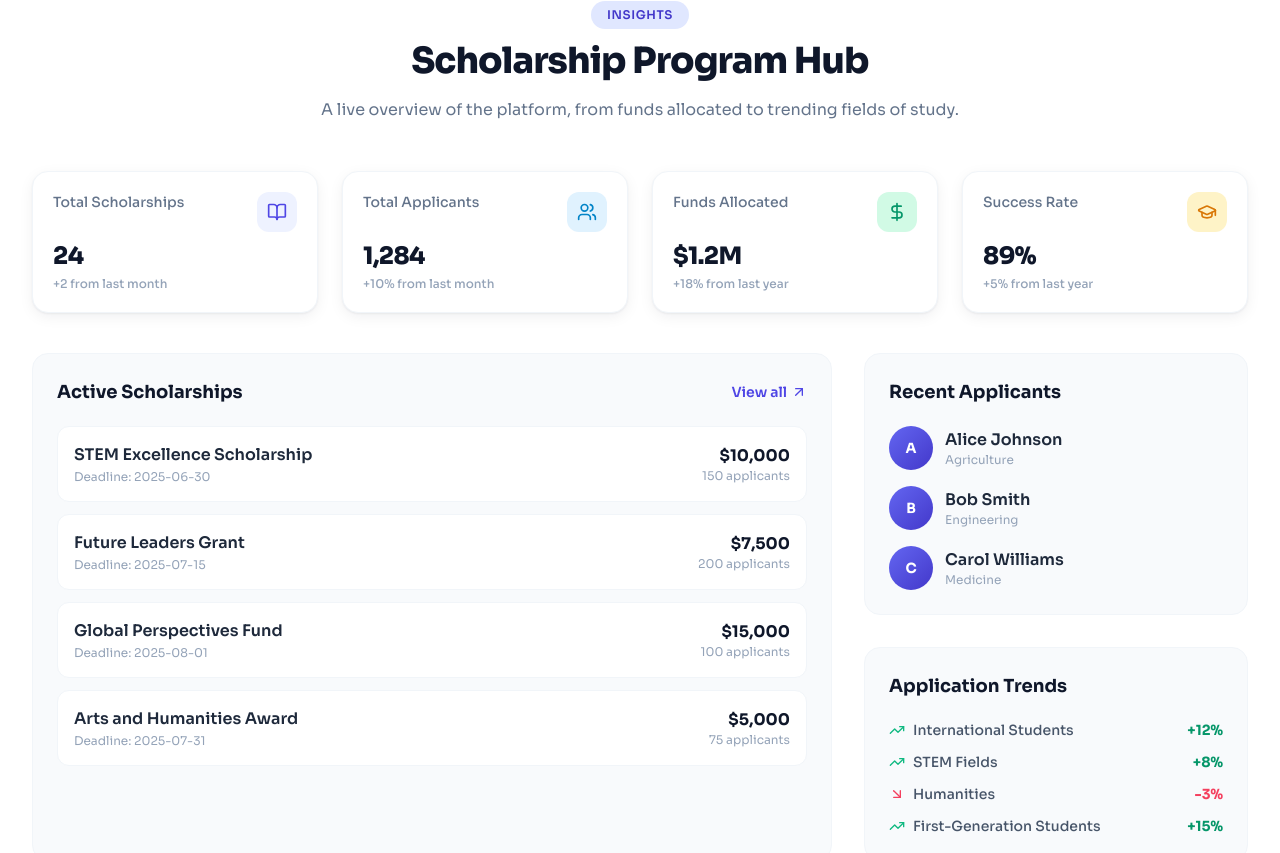
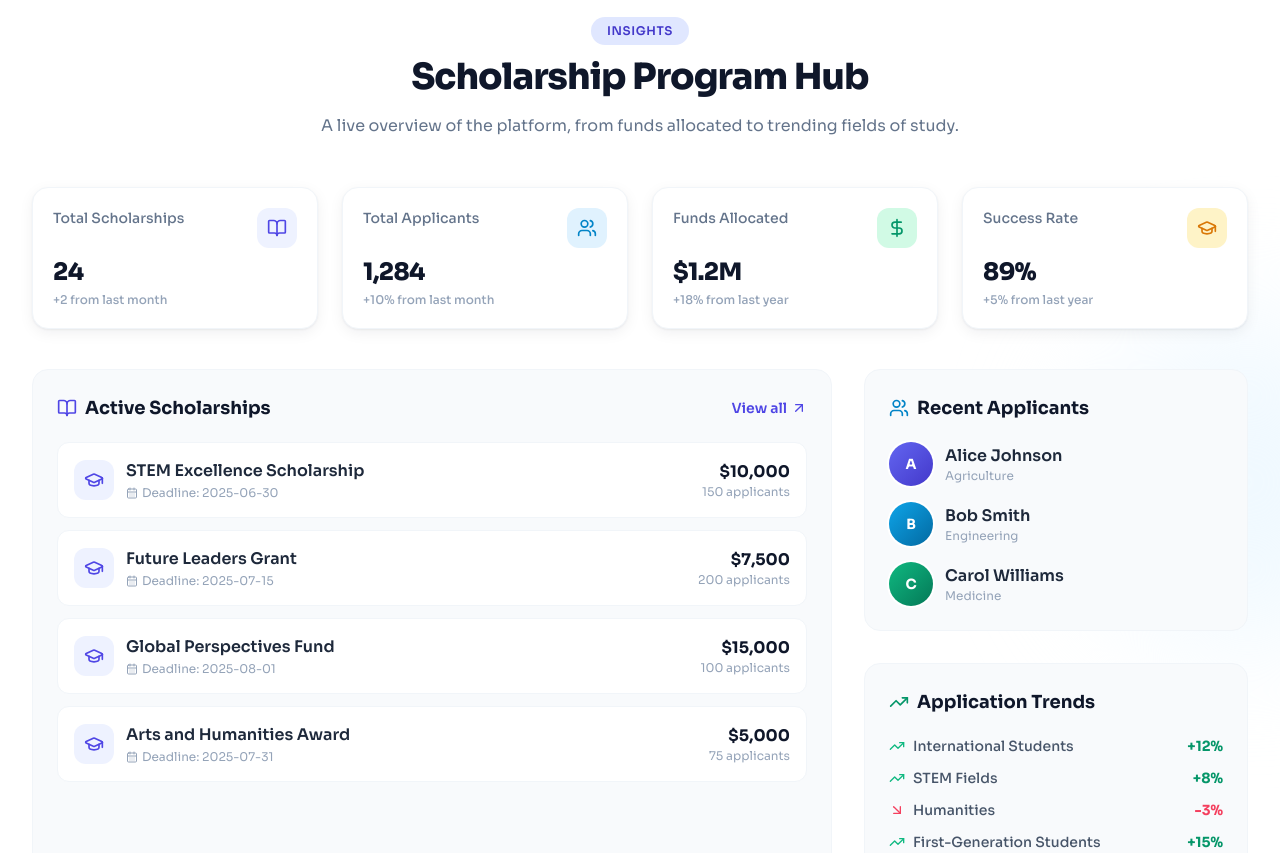
Before and after one commit to ShehabShan/School-Hive, a React (Vite) app: page / in a window 1280 px wide. Shown: the part 3434-4287 px from the top of the page. Built offline with nearby package versions, Linux system fonts and the light colour scheme; no server answers.

Commit message:
feat(ui): redesign ScholershipStatic with animated stat cards and field bars Co-authored-by: monkeycode-ai <monkeycode-ai@chaitin.com>

```diff
--- a/src/Component/ExtraFeature/ScholershipStatic.jsx
+++ b/src/Component/ExtraFeature/ScholershipStatic.jsx
@@ -1,3 +1,4 @@
+import { motion } from "framer-motion";
 import {
   BookOpen,
   Users,
@@ -6,6 +7,7 @@ import {
   ArrowUpRight,
   ArrowDownRight,
   TrendingUp,
+  CalendarDays,
 } from "lucide-react";
 import { Link } from "react-router-dom";
 import StatCard from "../../Component/ui/StatCard";
@@ -42,9 +44,9 @@ const scholarships = [
 ];
 
 const recentApplicants = [
-  { id: 1, name: "Alice Johnson", course: "Agriculture" },
-  { id: 2, name: "Bob Smith", course: "Engineering" },
-  { id: 3, name: "Carol Williams", course: "Medicine" },
+  { id: 1, name: "Alice Johnson", course: "Agriculture", color: "from-brand-500 to-brand-700" },
+  { id: 2, name: "Bob Smith", course: "Engineering", color: "from-sky-500 to-sky-700" },
+  { id: 3, name: "Carol Williams", course: "Medicine", color: "from-emerald-500 to-emerald-700" },
 ];
 
 const trends = [
@@ -60,61 +62,77 @@ const fields = [
   { label: "Medicine", value: 70 },
 ];
 
+const fadeUp = {
+  initial: { opacity: 0, y: 24 },
+  whileInView: { opacity: 1, y: 0 },
+  viewport: { once: true, margin: "-60px" },
+};
+
 const ScholershipStatic = () => {
   return (
-    <section className="bg-white">
-      <div className="container-page py-20 md:py-24">
-        <div className="section-title">
+    <section className="relative overflow-hidden bg-white">
+      <div
+        aria-hidden
+        className="pointer-events-none absolute -right-32 top-1/3 h-80 w-80 rounded-full bg-sky-50 blur-3xl"
+      />
+      <div className="container-page relative py-20 md:py-28">
+        <motion.div
+          initial={{ opacity: 0, y: 24 }}
+          whileInView={{ opacity: 1, y: 0 }}
+          viewport={{ once: true, margin: "-80px" }}
+          transition={{ duration: 0.5 }}
+          className="section-title"
+        >
           <span className="eyebrow">Insights</span>
           <h2>Scholarship Program Hub</h2>
           <p>
             A live overview of the platform, from funds allocated to trending
             fields of study.
           </p>
-        </div>
+        </motion.div>
 
         {/* Stat cards */}
-        <div className="mt-12 grid grid-cols-1 gap-6 sm:grid-cols-2 lg:grid-cols-4">
-          <StatCard
-            icon={BookOpen}
-            label="Total Scholarships"
-            value="24"
-            trend="+2 from last month"
-            accent="brand"
-          />
-          <StatCard
-            icon={Users}
-            label="Total Applicants"
-            value="1,284"
-            trend="+10% from last month"
-            accent="sky"
-          />
-          <StatCard
-            icon={DollarSign}
-            label="Funds Allocated"
-            value="$1.2M"
-            trend="+18% from last year"
-            accent="emerald"
-          />
-          <StatCard
-            icon={GraduationCap}
-            label="Success Rate"
-            value="89%"
-            trend="+5% from last year"
-            accent="amber"
-          />
-        </div>
+        <motion.div
+          initial="hidden"
+          whileInView="visible"
+          viewport={{ once: true, margin: "-60px" }}
+          variants={{ visible: { transition: { staggerChildren: 0.08 } } }}
+          className="mt-12 grid grid-cols-1 gap-6 sm:grid-cols-2 lg:grid-cols-4"
+        >
+          {[
+            { icon: BookOpen, label: "Total Scholarships", value: "24", trend: "+2 from last month", accent: "brand" },
+            { icon: Users, label: "Total Applicants", value: "1,284", trend: "+10% from last month", accent: "sky" },
+            { icon: DollarSign, label: "Funds Allocated", value: "$1.2M", trend: "+18% from last year", accent: "emerald" },
+            { icon: GraduationCap, label: "Success Rate", value: "89%", trend: "+5% from last year", accent: "amber" },
+          ].map((stat) => (
+            <motion.div
+              key={stat.label}
+              variants={{
+                hidden: { opacity: 0, y: 24 },
+                visible: { opacity: 1, y: 0 },
+              }}
+              transition={{ duration: 0.4 }}
+            >
+              <StatCard {...stat} />
+            </motion.div>
+          ))}
+        </motion.div>
 
         <div className="mt-10 grid grid-cols-1 gap-8 lg:grid-cols-3">
           {/* Active scholarships */}
-          <div className="rounded-2xl border border-slate-100 bg-slate-50 p-6 lg:col-span-2">
+          <motion.div
+            {...fadeUp}
+            transition={{ duration: 0.5 }}
+            className="rounded-2xl border border-slate-100 bg-slate-50 p-6 lg:col-span-2"
+          >
             <div className="mb-5 flex items-center justify-between">
-              <h3 className="text-lg font-bold text-slate-900">
+              <h3 className="flex items-center gap-2 text-lg font-bold text-slate-900">
+                <BookOpen className="h-5 w-5 text-brand-600" />
                 Active Scholarships
               </h3>
               <Link
                 to="/allScholership"
-                className="inline-flex items-center gap-1 text-sm font-semibold text-brand-600 hover:text-brand-700"
+                className="inline-flex items-center gap-1 text-sm font-semibold text-brand-600 transition-colors hover:text-brand-700"
               >
                 View all
                 <ArrowUpRight className="h-4 w-4" />
@@ -124,15 +142,21 @@ const ScholershipStatic = () => {
               {scholarships.map((scholarship) => (
                 <div
                   key={scholarship.id}
-                  className="flex items-center justify-between rounded-xl border border-slate-100 bg-white p-4 transition-shadow hover:shadow-soft"
+                  className="group flex items-center justify-between rounded-xl border border-slate-100 bg-white p-4 transition-all duration-200 hover:-translate-y-0.5 hover:border-brand-100 hover:shadow-soft"
                 >
+                  <div className="flex items-center gap-3">
+                    <span className="flex h-10 w-10 shrink-0 items-center justify-center rounded-xl bg-brand-50 text-brand-600 transition-colors group-hover:bg-brand-600 group-hover:text-white">
+                      <GraduationCap className="h-5 w-5" />
+                    </span>
                     <div>
                       <p className="font-semibold text-slate-800">
                         {scholarship.name}
                       </p>
-                    <p className="mt-0.5 text-xs text-slate-400">
+                      <p className="mt-0.5 flex items-center gap-1 text-xs text-slate-400">
+                        <CalendarDays className="h-3 w-3" />
                         Deadline: {scholarship.deadline}
                       </p>
+                    </div>
                   </div>
                   <div className="text-right">
                     <p className="font-bold text-slate-900">
@@ -145,18 +169,25 @@ const ScholershipStatic = () => {
                 </div>
               ))}
             </div>
-          </div>
+          </motion.div>
 
           {/* Right column */}
           <div className="space-y-8">
-            <div className="rounded-2xl border border-slate-100 bg-slate-50 p-6">
-              <h3 className="mb-5 text-lg font-bold text-slate-900">
+            <motion.div
+              {...fadeUp}
+              transition={{ duration: 0.5, delay: 0.1 }}
+              className="rounded-2xl border border-slate-100 bg-slate-50 p-6"
+            >
+              <h3 className="mb-5 flex items-center gap-2 text-lg font-bold text-slate-900">
+                <Users className="h-5 w-5 text-sky-600" />
                 Recent Applicants
               </h3>
               <div className="space-y-4">
                 {recentApplicants.map((applicant) => (
                   <div key={applicant.id} className="flex items-center gap-3">
-                    <div className="flex h-11 w-11 items-center justify-center rounded-full bg-gradient-to-br from-brand-500 to-brand-700 text-sm font-bold text-white">
+                    <div
+                      className={`flex h-11 w-11 items-center justify-center rounded-full bg-gradient-to-br ${applicant.color} text-sm font-bold text-white ring-2 ring-white`}
+                    >
                       {applicant.name.charAt(0)}
                     </div>
                     <div>
@@ -170,10 +201,15 @@ const ScholershipStatic = () => {
                   </div>
                 ))}
               </div>
-            </div>
+            </motion.div>
 
-            <div className="rounded-2xl border border-slate-100 bg-slate-50 p-6">
-              <h3 className="mb-5 text-lg font-bold text-slate-900">
+            <motion.div
+              {...fadeUp}
+              transition={{ duration: 0.5, delay: 0.2 }}
+              className="rounded-2xl border border-slate-100 bg-slate-50 p-6"
+            >
+              <h3 className="mb-5 flex items-center gap-2 text-lg font-bold text-slate-900">
+                <TrendingUp className="h-5 w-5 text-emerald-600" />
                 Application Trends
               </h3>
               <div className="space-y-3">
@@ -197,12 +233,16 @@ const ScholershipStatic = () => {
                   </div>
                 ))}
               </div>
-            </div>
+            </motion.div>
           </div>
         </div>
 
         {/* Top fields */}
-        <div className="mt-8 rounded-2xl border border-slate-100 bg-slate-50 p-6">
+        <motion.div
+          {...fadeUp}
+          transition={{ duration: 0.5 }}
+          className="mt-8 rounded-2xl border border-slate-100 bg-slate-50 p-6"
+        >
           <h3 className="mb-5 text-lg font-bold text-slate-900">
             Top Fields of Study
           </h3>
@@ -218,15 +258,18 @@ const ScholershipStatic = () => {
                   </span>
                 </div>
                 <div className="h-2.5 overflow-hidden rounded-full bg-slate-200">
-                  <div
+                  <motion.div
                     className="h-full rounded-full bg-gradient-to-r from-brand-500 to-brand-700"
-                    style={{ width: `${field.value}%` }}
+                    initial={{ width: 0 }}
+                    whileInView={{ width: `${field.value}%` }}
+                    viewport={{ once: true }}
+                    transition={{ duration: 0.8, ease: "easeOut" }}
                   />
                 </div>
               </div>
             ))}
           </div>
-        </div>
+        </motion.div>
       </div>
     </section>
   );
```
Also changed, not shown: 1 other file (tests, documents, lock files or other folders). Lines whose indentation alone changed are shown as unchanged.
